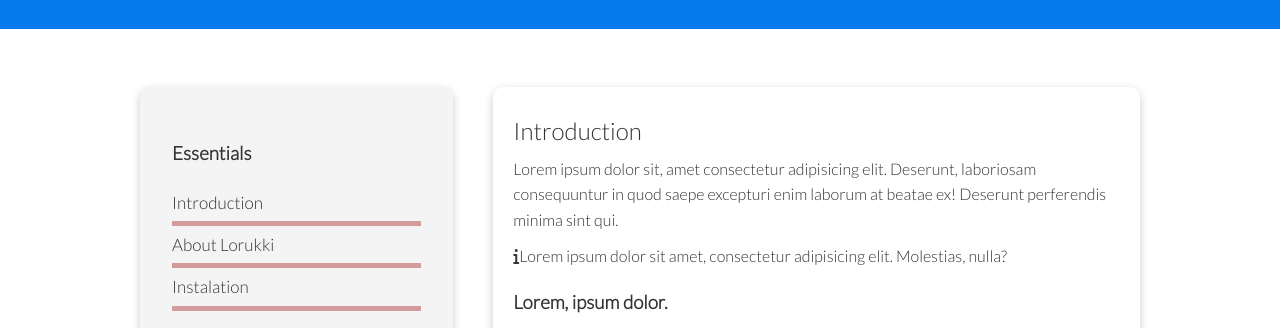
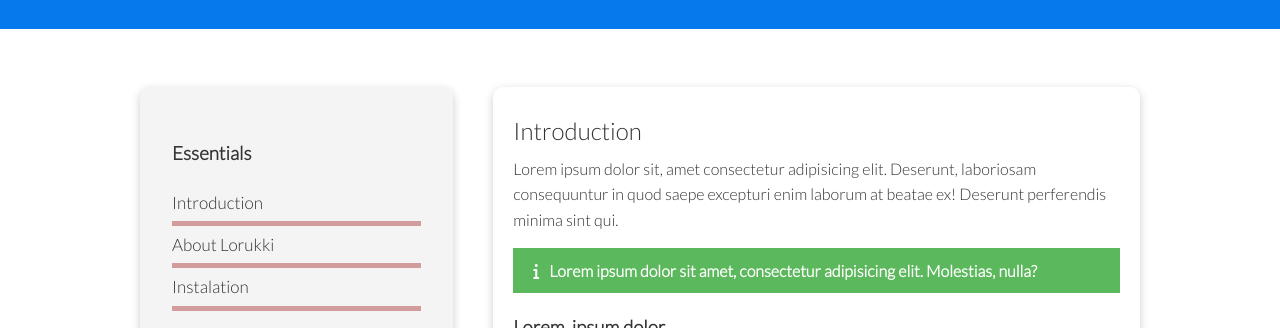
Before and after one commit to leo18mlm/Another-webpage-project, a plain HTML site: page docs.html in a window 1280 px wide. Shown: the part 435-763 px from the top of the page. Drawn offline with Linux system fonts and the light colour scheme.

Commit message:
mody utility.css

```diff
--- a/css/utilities.css
+++ b/css/utilities.css
@@ -67,6 +67,29 @@
 .btn-light {
   background-color: var(--light-color);
   color: #333;
+}
+
+/* Alert */
+
+.alert {
+  background-color: var(--light-color);
+  padding: 10px 20px;
+  font-weight: bold;
+  margin: 15px 0;
+}
+
+.alert i {
+  margin-right: 10px;
+}
+
+.alert-success {
+  background-color: var(--success-color);
+  color: #fff;
+}
+
+.alert-error {
+  background-color: var(--error-color);
+  color: #fff;
 }
 
 /* Text sizes */
```
